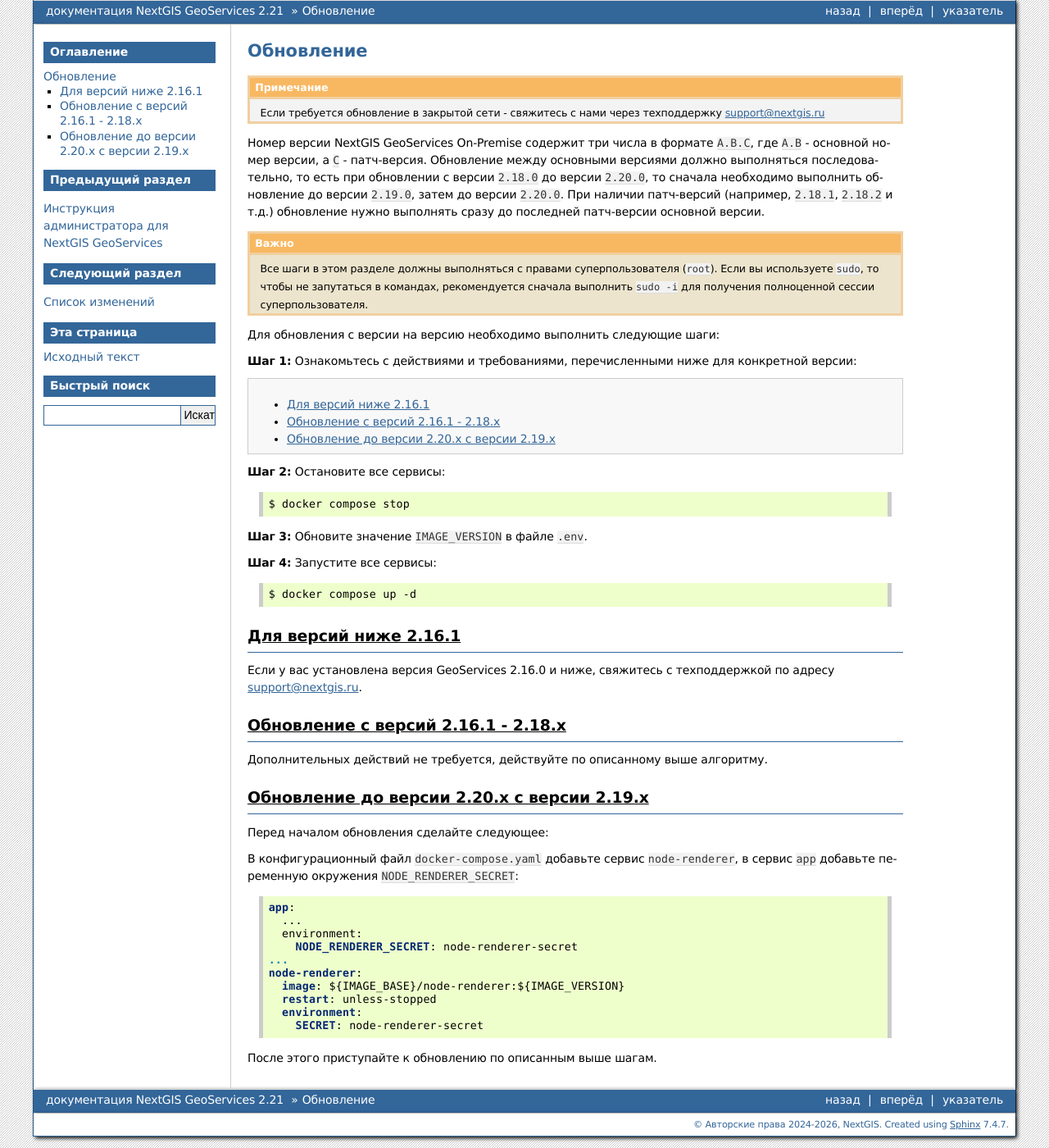
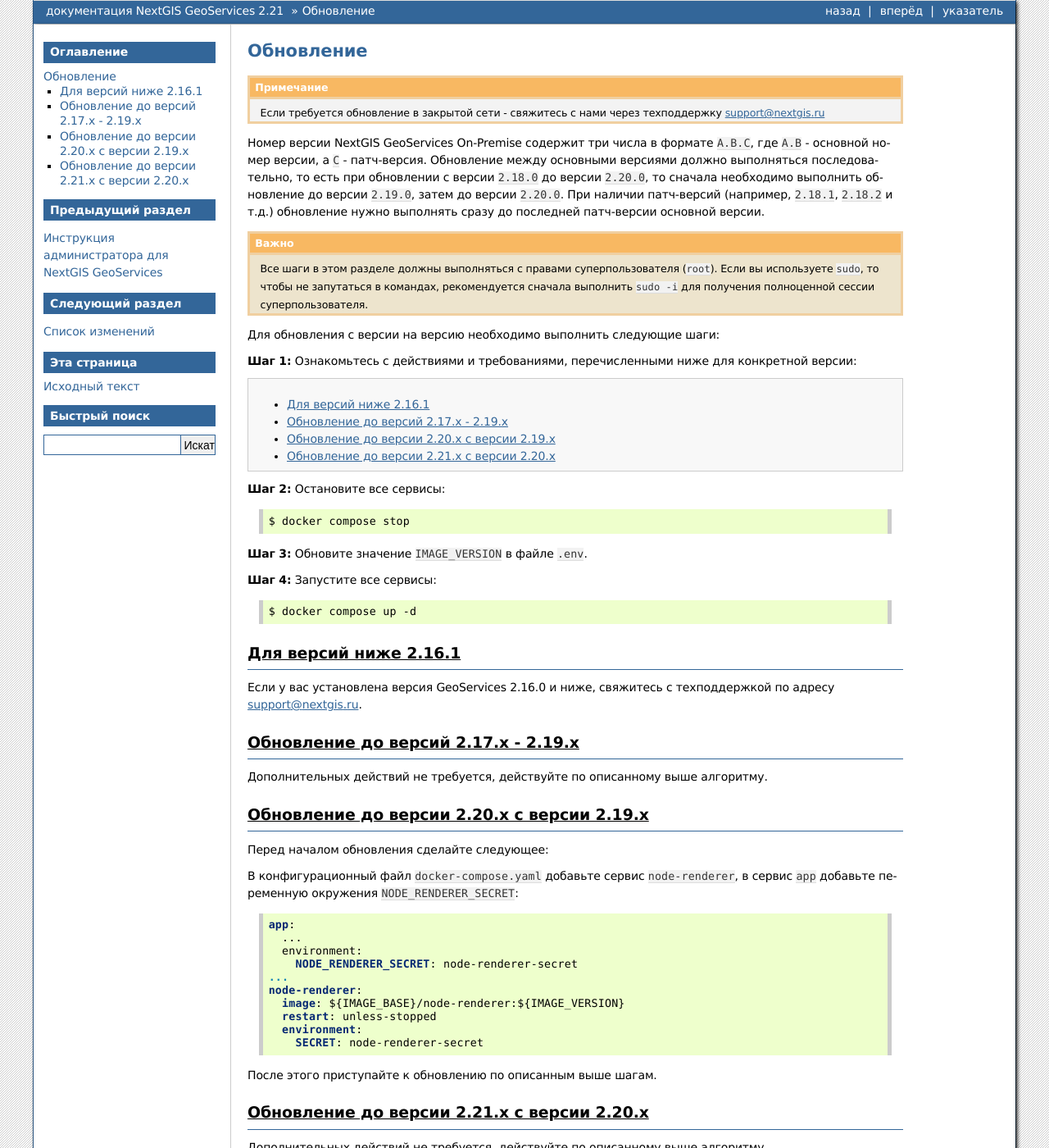
Before and after one commit to nextgis/docs_geoserv_prem, a Sphinx documentation site: the page built from source/upgrade.rst, in a window 1280 px wide and 1400 px high. Shown: the whole window at 82% size. Built offline with Sphinx 7.4.7, drawn with Linux system fonts in a browser that asks for light colours; formulas are drawn with MathJax 3; some of the changed text lies outside the part shown.

Commit message:
Update upgrade.rst
add update to 2.21

```diff
--- a/source/upgrade.rst
+++ b/source/upgrade.rst
@@ -39,7 +39,7 @@
 
 Если у вас установлена версия GeoServices 2.16.0 и ниже, свяжитесь с техподдержкой по адресу support@nextgis.ru.
 
-Обновление с версий 2.16.1 - 2.18.х
+Обновление до версий 2.17.x - 2.19.х
 -------------------------------------------
 
 Дополнительных действий не требуется, действуйте по описанному выше алгоритму.
@@ -65,3 +65,8 @@
       SECRET: node-renderer-secret
 
 После этого приступайте к обновлению по описанным выше шагам.
+
+Обновление до версии 2.21.x с версии 2.20.x
+-------------------------------------------
+
+Дополнительных действий не требуется, действуйте по описанному выше алгоритму.
```
